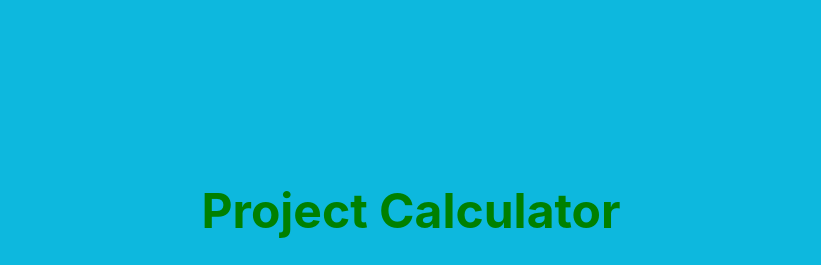
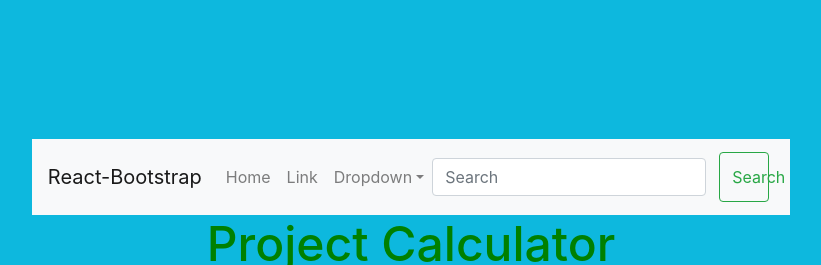
Before and after one commit to cvilla714/calculator-react, a React (Create React App) app: page / in a window 1280 px wide. Shown: the top 265 px of the page, without its empty margins (229-1050 px from the left). Built offline with nearby package versions, Linux system fonts and the light colour scheme.

Commit message:
added the Navbar at the to of the home page

```diff
--- a/src/components/App.jsx
+++ b/src/components/App.jsx
@@ -1,7 +1,9 @@
 import React, { useState } from 'react';
+import 'bootstrap/dist/css/bootstrap.min.css';
 import ButtonPanel from './ButtonPanel';
 import Display from './Display';
 import calculate from '../logic/calculate';
+import Navbar from './Navbar';
 
 const App = () => {
   const [calculator, setCalculator] = useState({
@@ -17,9 +19,11 @@ const App = () => {
   const { total, next, operation } = calculator;
 
   return (
+    <div className="container-fluid large">
+      <Navbar />
+
       <div>
         <h1 className="title">Project Calculator</h1>
-
         <div className="calculator">
           <Display
             result={`${total || ''}
@@ -30,6 +34,7 @@ const App = () => {
           <ButtonPanel clickHandler={handleClick} />
         </div>
       </div>
+    </div>
   );
 };
 
```
Lines whose indentation alone changed are shown as unchanged.
